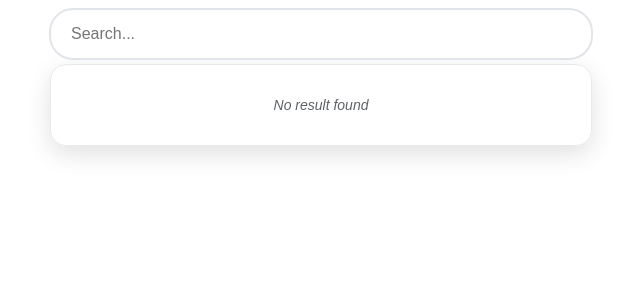
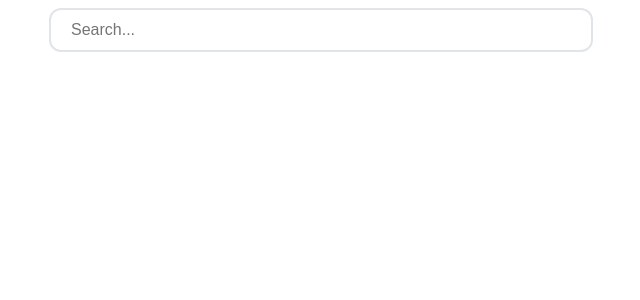
Before and after one commit to sudo-sanjeev/auto-suggest, a React (Create React App) app: page / in a window 1280 px wide. Shown: the top 300 px of the page, without its empty margins (319-959 px from the left). Built offline with nearby package versions, Linux system fonts and the light colour scheme.

Commit message:
css updates

```diff
--- a/src/components/AutoSuggest.js
+++ b/src/components/AutoSuggest.js
@@ -49,7 +49,7 @@ export default function AutoSuggest({
         onFocus={handleFocus}
         onBlur={handleBlur}
       />
-      {
+      {showResults && (
         <SuggestionList
           loading={loading}
           error={error}
@@ -59,7 +59,7 @@ export default function AutoSuggest({
           customLoading={customLoading}
           noResultsMessage={noResultsMessage}
         />
-      }
+      )}
     </div>
   );
 }
--- a/src/components/styles.css
+++ b/src/components/styles.css
@@ -1,9 +1,10 @@
 .search-container {
   width: 500px;
-  height: 48px;
-  border-radius: 24px;
+  height: 40px;
+  padding: 0 20px;
   border: 2px solid #e1e5e9;
-  padding: 0 20px;
+  border-radius: 12px;
+  background: white;
   font-size: 16px;
   outline: none;
 }
@@ -15,31 +16,33 @@
 .suggestion-container {
   width: 500px;
   margin: 4px auto 0;
+  padding: 8px 20px;
   max-height: 320px;
   overflow-y: auto;
+  scrollbar-width: none;
+  background: white;
+  border: 1px solid #e8eaed;
   border-radius: 16px;
-  border: 1px solid #e8eaed;
   box-shadow: 0 8px 24px rgba(0, 0, 0, 0.12);
   list-style: none;
-  padding: 8px 20px;
 }
 
 .suggestion,
 .loading,
 .no-results,
 .error-message {
+  margin: 0;
+  font-size: 14px;
   text-align: start;
   list-style: none;
-  margin: 0;
-  font-size: 14px;
 }
 
 .suggestion {
   padding: 14px 20px;
   color: #202124;
+  border-left: 3px solid transparent;
+  cursor: pointer;
   transition: all 0.15s ease;
-  cursor: pointer;
-  border-left: 3px solid transparent;
 }
 
 .suggestion:hover {
@@ -48,16 +51,16 @@
 
 .loading,
 .no-results {
+  padding: 24px 20px;
   text-align: center;
   color: #5f6368;
   font-style: italic;
-  padding: 24px 20px;
 }
 
 .error-message {
-  color: #d93025;
   padding: 14px 20px;
   background: #ffeaea;
+  border: 1px solid #ffcdd2;
   border-radius: 8px;
-  border: 1px solid #ffcdd2;
+  color: #d93025;
 }
```
